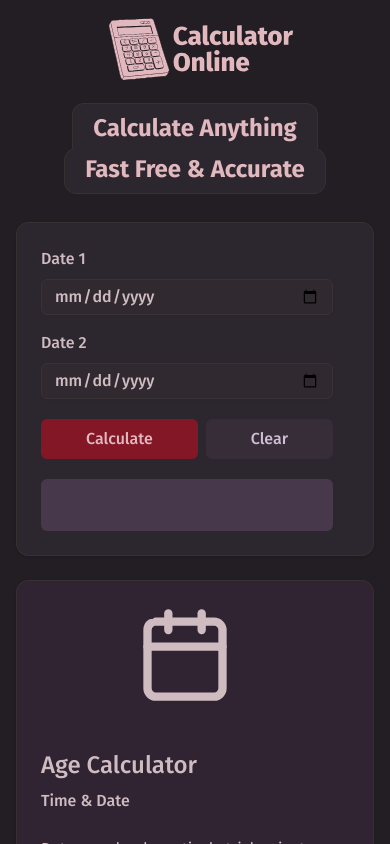
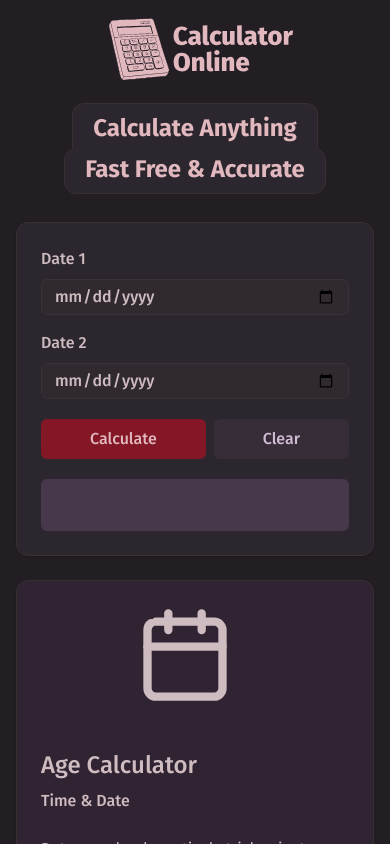
Before and after one commit to HusnucanD/CalculatorOnline, a Next.js app: page /age-calculator in a window 390 px wide. Shown: the top 844 px of the page. Built offline with nearby package versions, Linux system fonts and the light colour scheme.

Commit message:
a small fix.

```diff
--- a/src/app/components/CalculatorForm.tsx
+++ b/src/app/components/CalculatorForm.tsx
@@ -48,7 +48,7 @@ export default function CalculatorForm({ calculator }: CalculatorFormProps) {
   };
 
   return (
-    <div className="flex flex-col gap-1 overflow-y-auto pl-1 pr-4 -ml-1">
+    <div className="flex flex-col gap-1 overflow-y-auto pl-1 md:pr-4 -ml-1">
       {calculator.inputs.map((input, index) => {
         return (
           <div key={index}>
```
